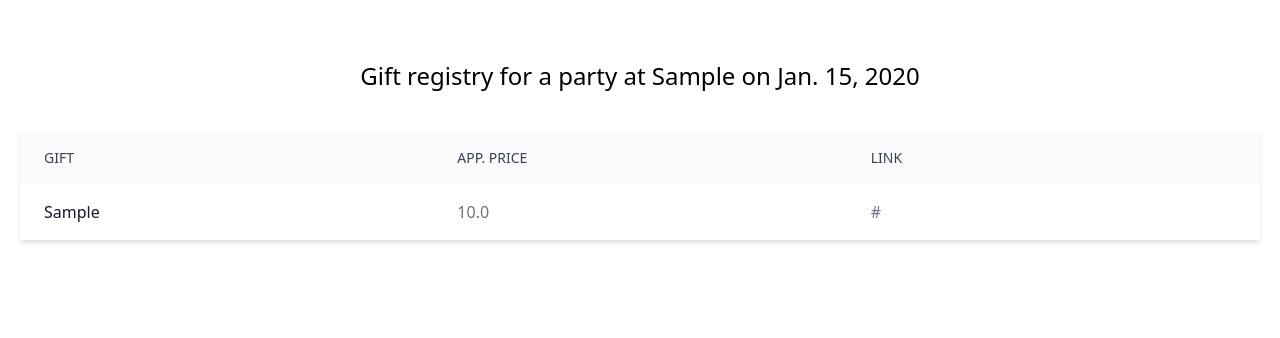
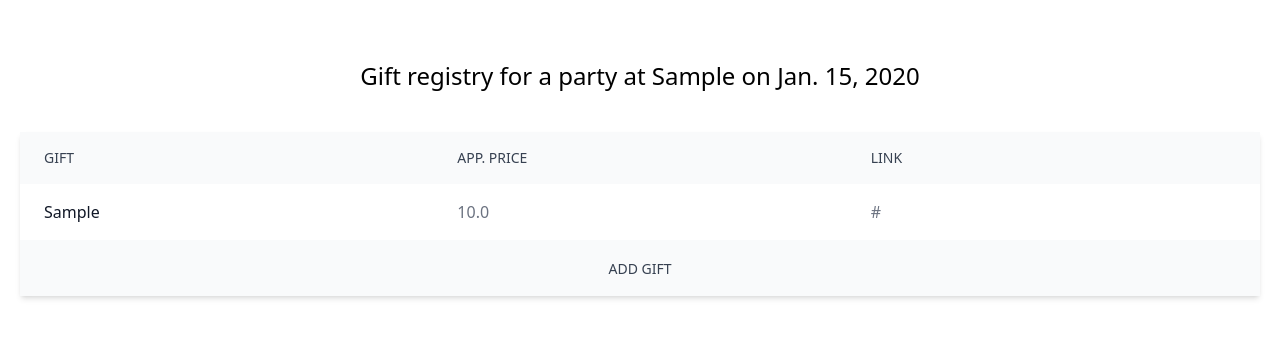
Before and after one commit to forrest-bajbek/django-party, a Django app: page /party/00000000-0000-0000-0000-000000000001/gifts/ in a window 1280 px wide. Shown: the part 64-402 px from the top of the page. Run offline with Django 4.2, Linux system fonts and the light colour scheme; tables that the repository leaves empty hold one stand-in row (values such as "Sample post"); some libraries are stand-ins or nearby versions.

Commit message:
Added ability to add row to gift registry

```diff
--- a/party/templates/party/gift_registry/page_gift_registry.html
+++ b/party/templates/party/gift_registry/page_gift_registry.html
@@ -22,5 +22,16 @@
         {% endfor %}
       </div>
     </div>
+    <div class="bg-gray-50 py-4 px-6 text-center">
+      <button
+        type="button"
+        class="uppercase text-sm text-gray-700"
+        hx-target="#gift-registry .table-row-group"
+        hx-swap="beforeend"
+        hx-get="{% url 'partial_new_gift' party.uuid %}"
+      >
+        Add gift
+      </button>
+    </div>
   </div>
 {% endblock %}
--- a/party/urls.py
+++ b/party/urls.py
@@ -21,7 +21,8 @@ gift_registry_urlpatterns = [
     path("party/<uuid:party_uuid>/gifts/", views.GiftRegistryPage.as_view(), name="page_gift_registry"),
     path("gifts/<uuid:gift_uuid>/", views.GiftDetailPartial.as_view(), name="partial_gift_detail"),
     path("gifts/<uuid:gift_uuid>/form/", views.GiftUpdateFormPartial.as_view(), name="partial_gift_update"),
-    path("gifts/<uuid:gift_uuid>/delete/", views.delete_gift_partial, name="partial_gift_delete")
+    path("gifts/<uuid:gift_uuid>/delete/", views.delete_gift_partial, name="partial_gift_delete"),
+    path("party/<uuid:party_uuid>/new-gift/", views.GiftCreateFormPartial.as_view(), name="partial_new_gift"),
 ]
 
 urlpatterns = (
--- a/party/views/__init__.py
+++ b/party/views/__init__.py
@@ -1,4 +1,4 @@
-from .gift_registry_views import GiftRegistryPage, GiftUpdateFormPartial, GiftDetailPartial, delete_gift_partial
+from .gift_registry_views import GiftRegistryPage, GiftUpdateFormPartial, GiftDetailPartial, delete_gift_partial, GiftCreateFormPartial
 from .new_party_views import page_new_party, partial_check_party_date, partial_check_invitation
 from .party_list_views import PartyListPage
 from .party_details_views import PartyDetailPage, PartyDetailPartial
@@ -15,4 +15,5 @@ __all__ = [
     "GiftUpdateFormPartial",
     "GiftDetailPartial",
     "delete_gift_partial",
+    "GiftCreateFormPartial",
 ]
--- a/party/views/gift_registry_views.py
+++ b/party/views/gift_registry_views.py
@@ -68,3 +68,32 @@ def delete_gift_partial(request, gift_uuid):
     gift.delete()
 
     return render(request, "party/gift_registry/partial_gift_removed.html")
+
+
+class GiftCreateFormPartial(View):
+
+    def get(self, request, party_uuid, *args, **kwargs):
+        form = GiftForm()
+        return render(
+            request,
+            "party/gift_registry/partial_gift_new.html",
+            {"form": form, "party_id": party_uuid}
+        )
+
+    def post(self, request, party_uuid, *args, **kwargs):
+        party = get_object_or_404(Party, uuid=party_uuid)
+        form = GiftForm(request.POST)
+        if form.is_valid():
+            gift = form.save(commit=False)
+            gift.party = party
+            gift.save()
+            return render(
+                request,
+                "party/gift_registry/partial_gift_detail.html",
+                {"gift": gift, "party": party},
+            )
+        return render(
+            request,
+            "party/gift_registry/partial_gift_new.html",
+            {"form": form, "party_id": party_uuid},
+        )
```
Also changed, not shown: party/templates/party/gift_registry/partial_gift_new.html (added, +17 -0 lines), party/tests/test_gift_registry.py (+34 -0 lines).
